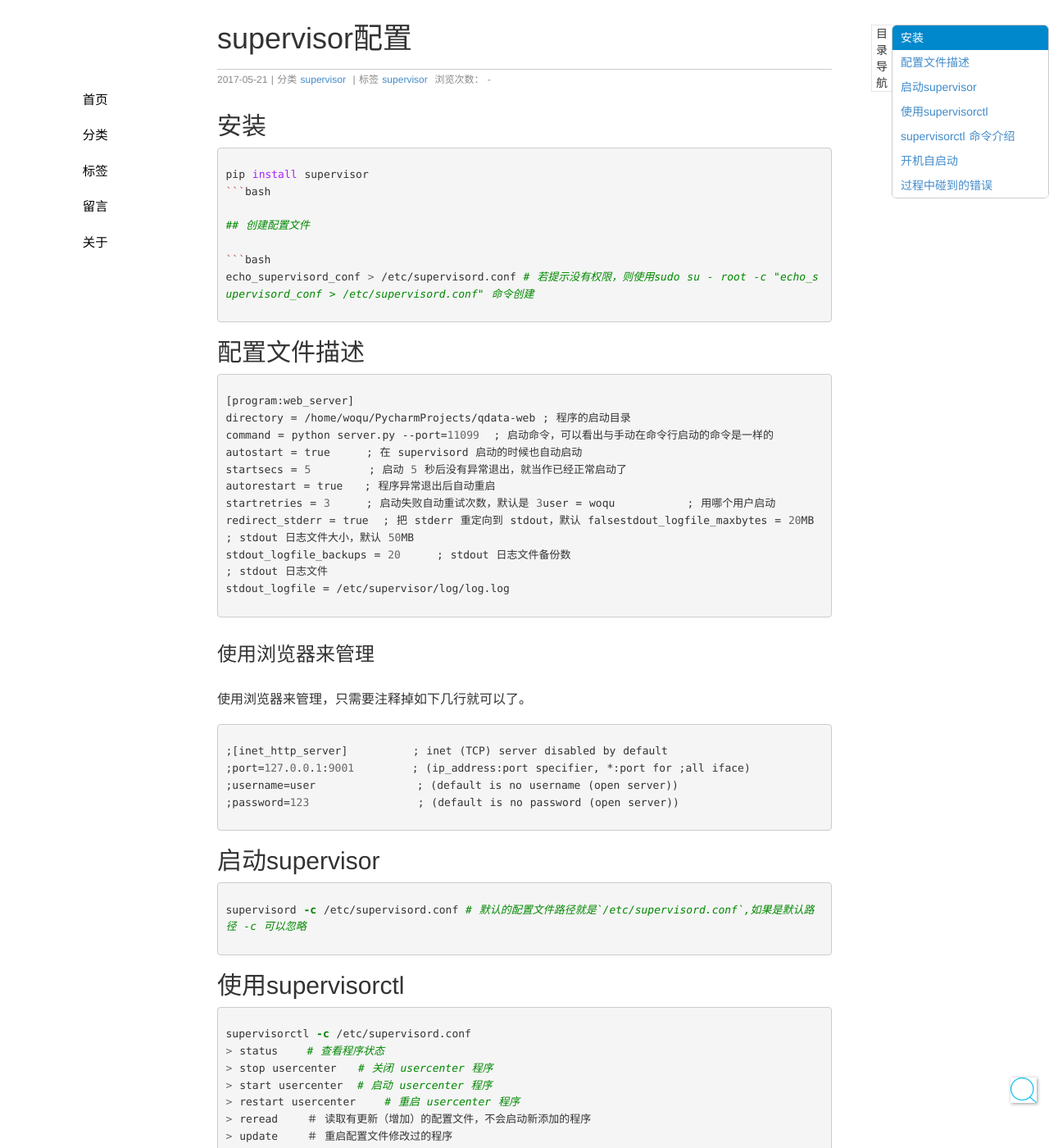
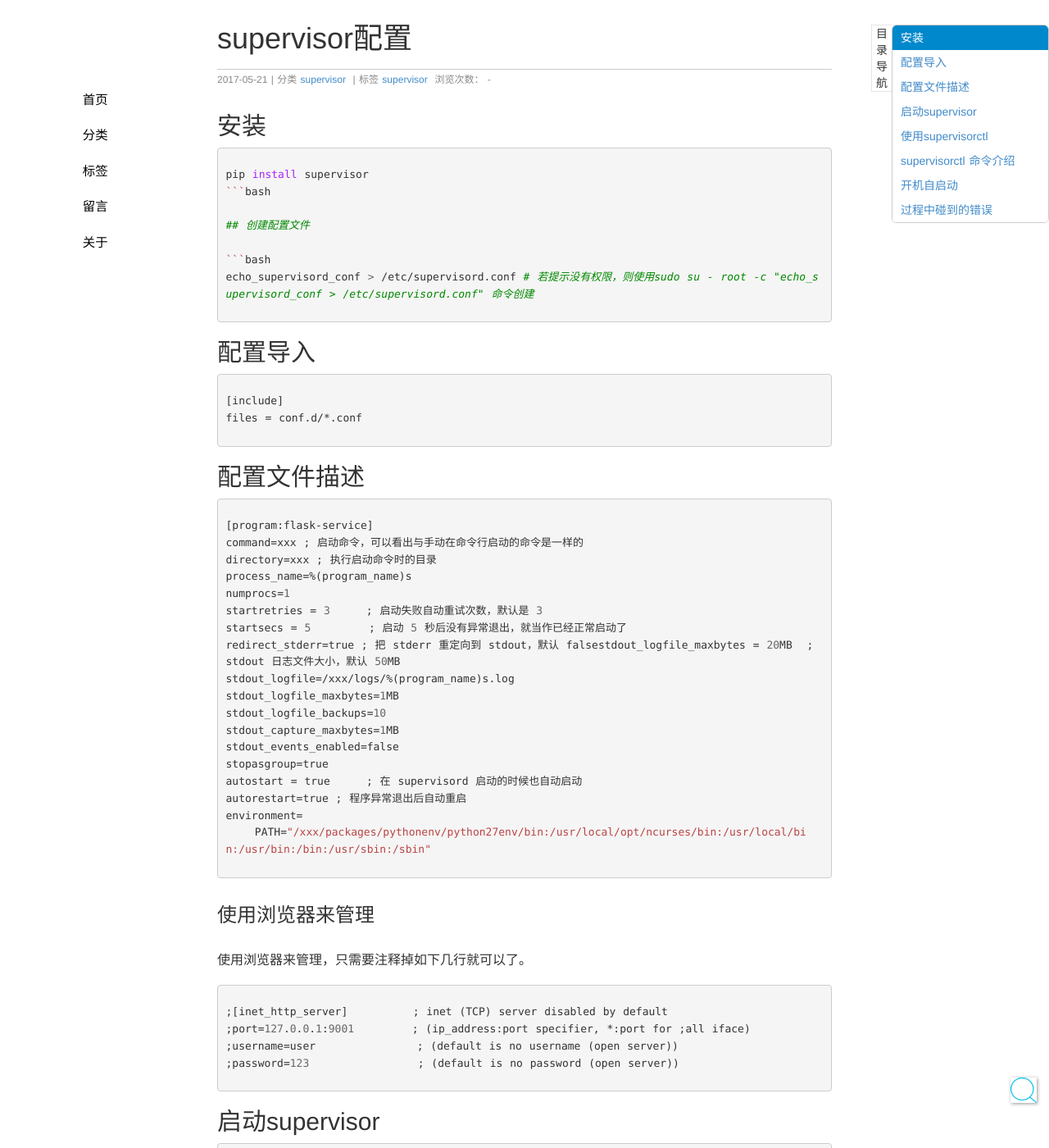
Before and after one commit to seekplum/seekplum.github.io, a Jekyll site: the page built from _posts/2017-05-21-supervisor.md, in a window 1280 px wide and 1400 px high. Shown: the whole window at 82% size. Built offline with Jekyll 4.4.1, drawn with Linux system fonts in a browser that asks for light colours; comment, search, counter and statistics services are not loaded.

Commit message:
MOD: 更新supervisor配置

````diff
--- a/_posts/2017-05-21-supervisor.md
+++ b/_posts/2017-05-21-supervisor.md
@@ -18,20 +18,34 @@ pip install supervisor
 echo_supervisord_conf > /etc/supervisord.conf # 若提示没有权限，则使用sudo su - root -c "echo_supervisord_conf > /etc/supervisord.conf" 命令创建
 ```
 
+## 配置导入
+
+```conf
+[include]
+files = conf.d/*.conf
+```
+
 ## 配置文件描述
 
 ```conf
-[program:web_server]
-directory = /home/woqu/PycharmProjects/qdata-web ; 程序的启动目录
-command = python server.py --port=11099  ; 启动命令，可以看出与手动在命令行启动的命令是一样的
+[program:flask-service]
+command=xxx ; 启动命令，可以看出与手动在命令行启动的命令是一样的
+directory=xxx ; 执行启动命令时的目录
+process_name=%(program_name)s
+numprocs=1
+startretries = 3     ; 启动失败自动重试次数，默认是 3
+startsecs = 5        ; 启动 5 秒后没有异常退出，就当作已经正常启动了
+redirect_stderr=true ; 把 stderr 重定向到 stdout，默认 falsestdout_logfile_maxbytes = 20MB  ; stdout 日志文件大小，默认 50MB
+stdout_logfile=/xxx/logs/%(program_name)s.log
+stdout_logfile_maxbytes=1MB
+stdout_logfile_backups=10
+stdout_capture_maxbytes=1MB
+stdout_events_enabled=false
+stopasgroup=true
 autostart = true     ; 在 supervisord 启动的时候也自动启动
-startsecs = 5        ; 启动 5 秒后没有异常退出，就当作已经正常启动了
-autorestart = true   ; 程序异常退出后自动重启
-startretries = 3     ; 启动失败自动重试次数，默认是 3user = woqu          ; 用哪个用户启动
-redirect_stderr = true  ; 把 stderr 重定向到 stdout，默认 falsestdout_logfile_maxbytes = 20MB  ; stdout 日志文件大小，默认 50MB
-stdout_logfile_backups = 20     ; stdout 日志文件备份数
-; stdout 日志文件
-stdout_logfile = /etc/supervisor/log/log.log
+autorestart=true ; 程序异常退出后自动重启
+environment=
+    PATH="/xxx/packages/pythonenv/python27env/bin:/usr/local/opt/ncurses/bin:/usr/local/bin:/usr/bin:/bin:/usr/sbin:/sbin"
 ```
 
 ### 使用浏览器来管理
````
